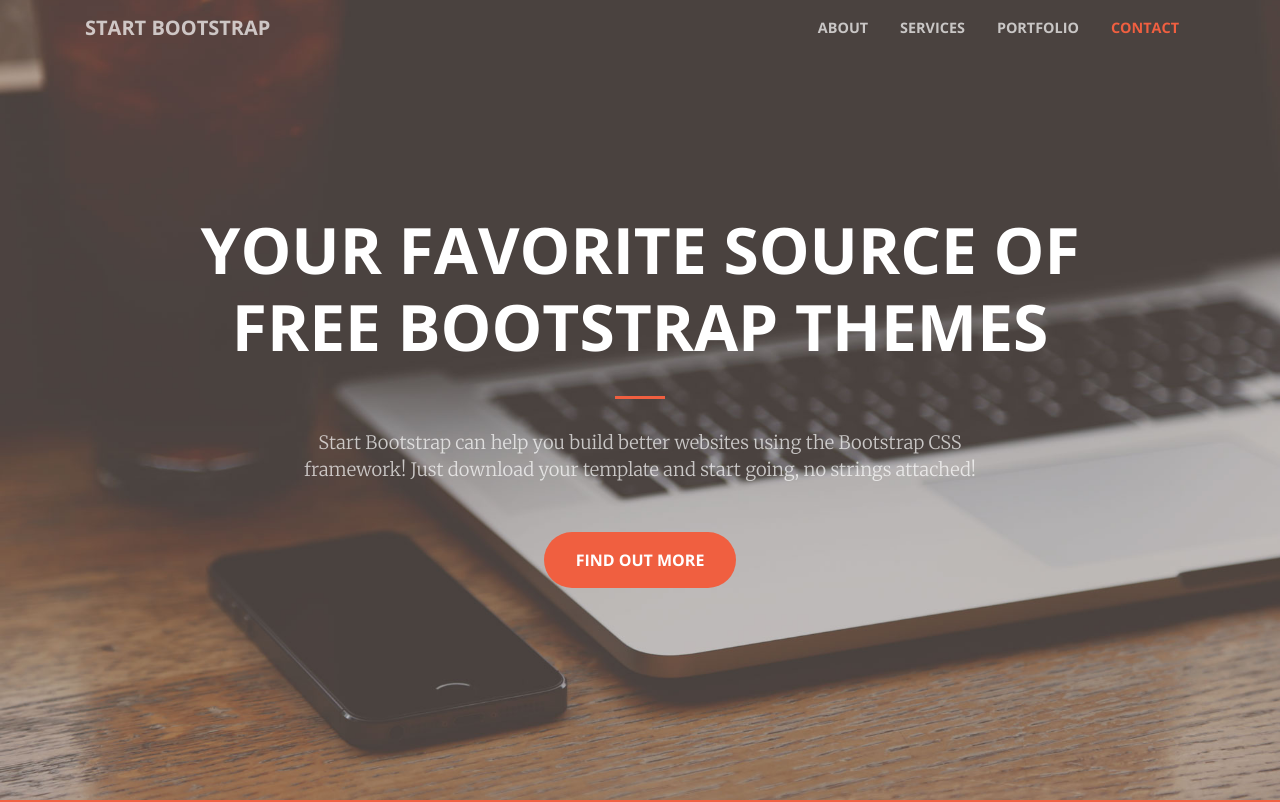
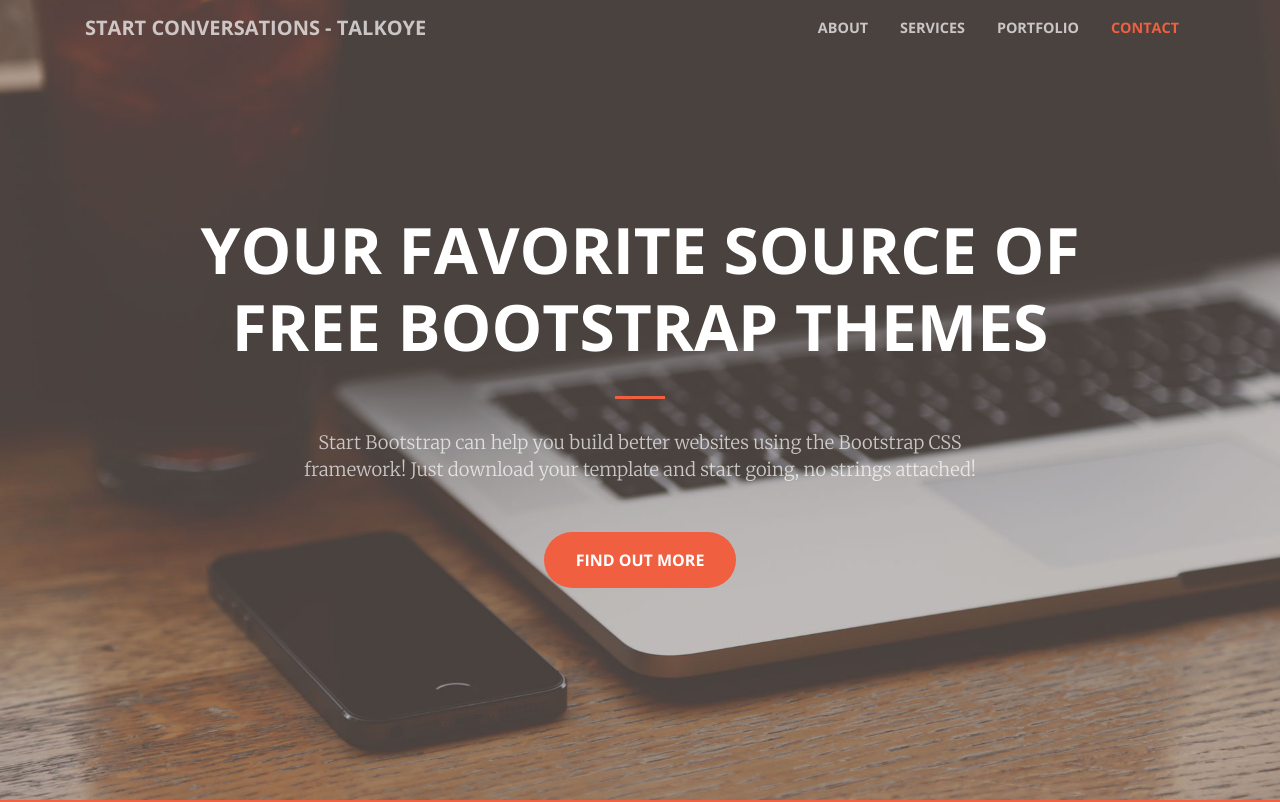
Before and after one commit to talkoye/talkoye.github.io, a plain HTML site: page index.html in a window 1280 px wide. Shown: the top 802 px of the page. Drawn offline with nearby package versions, Linux system fonts and the light colour scheme.

Commit message:
first changes in index

```diff
--- a/index.html
+++ b/index.html
@@ -8,7 +8,7 @@
     <meta name="description" content="">
     <meta name="author" content="">
 
-    <title>Creative - Start Bootstrap Theme</title>
+    <title>TalkOye - Sparking Conversations</title>
 
     <!-- Bootstrap core CSS -->
     <link href="vendor/bootstrap/css/bootstrap.min.css" rel="stylesheet">
@@ -31,7 +31,7 @@
     <!-- Navigation -->
     <nav class="navbar navbar-expand-lg navbar-light fixed-top" id="mainNav">
       <div class="container">
-        <a class="navbar-brand js-scroll-trigger" href="#page-top">Start Bootstrap</a>
+        <a class="navbar-brand js-scroll-trigger" href="#page-top">Start Conversations - TalkOye</a>
         <button class="navbar-toggler navbar-toggler-right" type="button" data-toggle="collapse" data-target="#navbarResponsive" aria-controls="navbarResponsive" aria-expanded="false" aria-label="Toggle navigation">
           <span class="navbar-toggler-icon"></span>
         </button>
```
